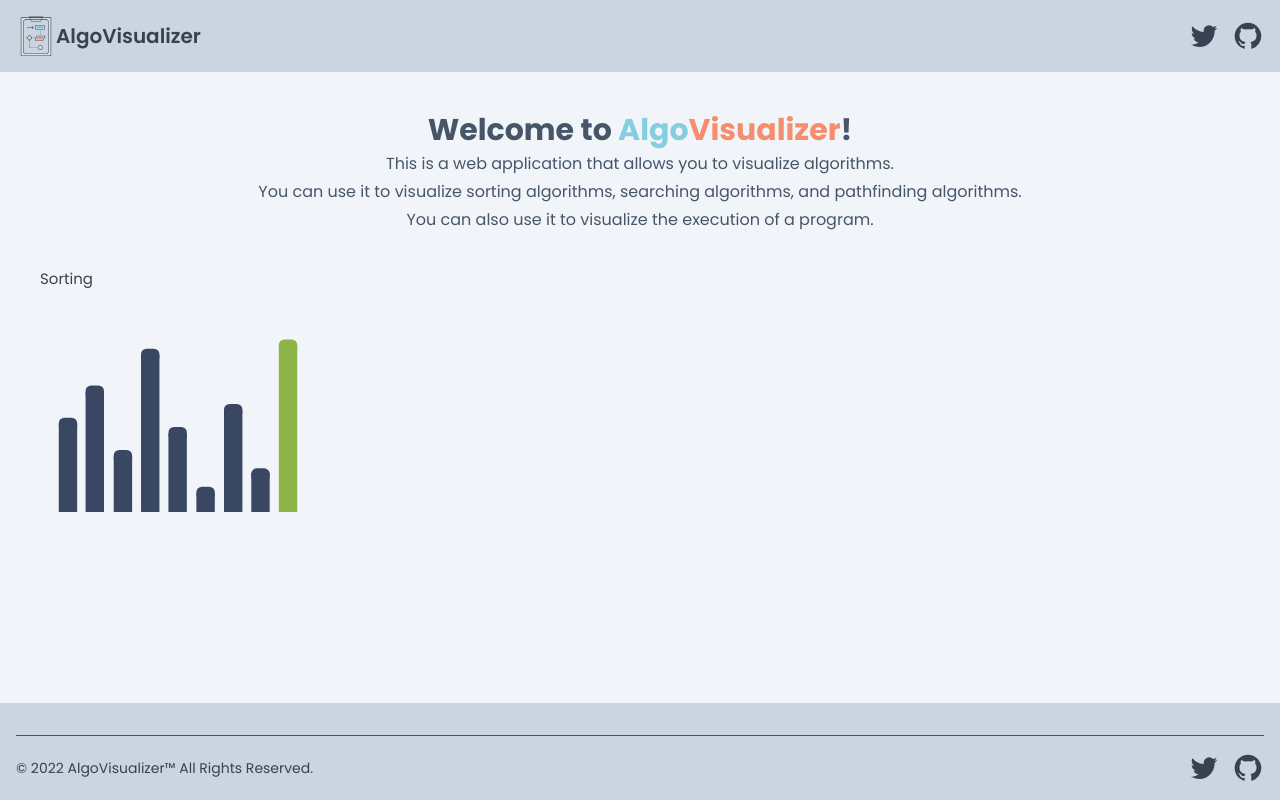
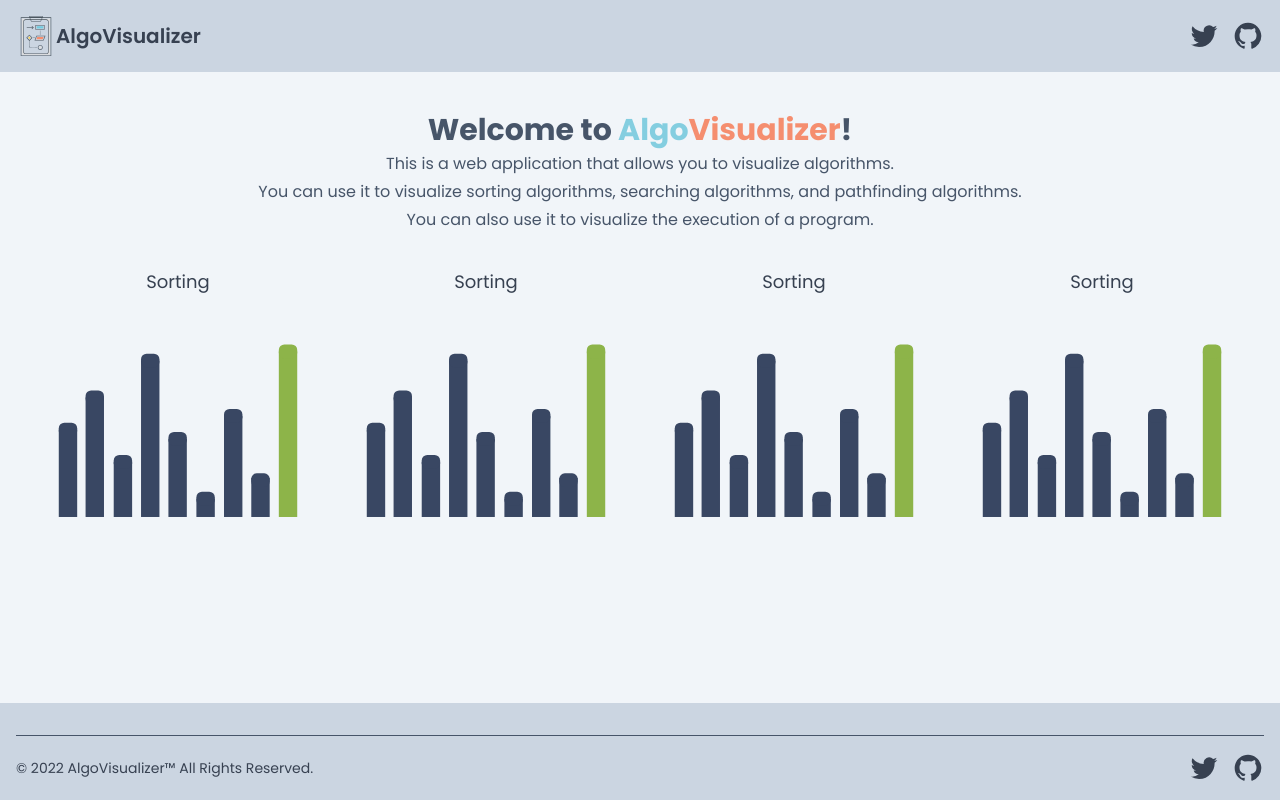
Before and after one commit to SinfulHymn/Algo-Visualizer, a React (Vite) app: page / in a window 1280 px wide. Built offline with nearby package versions, Linux system fonts and the light colour scheme.

Commit message:
more useless stlying

```diff
--- a/src/pages/Home.tsx
+++ b/src/pages/Home.tsx
@@ -22,13 +22,33 @@
 
             <div className="grid lg:grid-cols-4">
                 <Link to="/sorting">
-                    <div className="p-4">
-                        <p>Sorting</p>
+                    <div className="hover:ring hover:ring-orangeCustom hover:-translate-y-1 rounded-md transition-all p-4 flex flex-col items-center justify-center">
+                        <p className="text-lg">Sorting</p>
                         <object type="image/svg+xml" data={Test}>svg-animation</object>
                     </div>
 
                 </Link>
+                <Link to="/sorting">
+                    <div className="hover:ring hover:ring-orangeCustom hover:-translate-y-1 rounded-md transition-all p-4 flex flex-col items-center justify-center">
+                        <p className="text-lg">Sorting</p>
+                        <object type="image/svg+xml" data={Test}>svg-animation</object>
+                    </div>
 
+                </Link>
+                <Link to="/sorting">
+                    <div className="hover:ring hover:ring-orangeCustom hover:-translate-y-1 rounded-md transition-all p-4 flex flex-col items-center justify-center">
+                        <p className="text-lg">Sorting</p>
+                        <object type="image/svg+xml" data={Test}>svg-animation</object>
+                    </div>
+
+                </Link>
+                <Link to="/sorting">
+                    <div className="hover:ring hover:ring-orangeCustom hover:-translate-y-1 rounded-md transition-all p-4 flex flex-col items-center justify-center">
+                        <p className="text-lg">Sorting</p>
+                        <object type="image/svg+xml" data={Test}>svg-animation</object>
+                    </div>
+
+                </Link>
             </div>
 
         </div>
```
